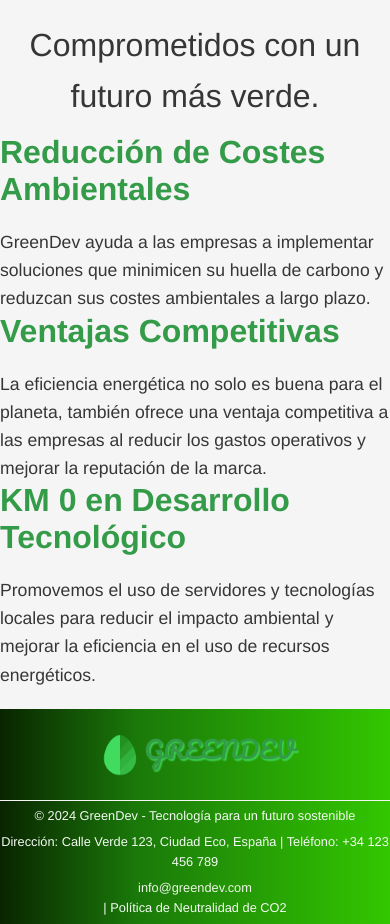
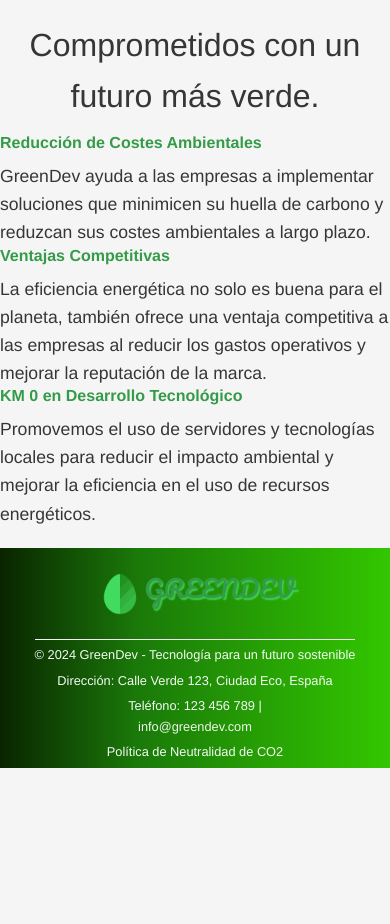
Before and after one commit to RuthDanielaAguirre/greenDev, a plain HTML site: page sostenibilidad.html in a window 390 px wide. Shown: the part 640-1564 px from the top of the page. After the commit the page ends 1408 px from the top, so only its background shows below. Drawn offline with nearby package versions, Linux system fonts and the light colour scheme.

Commit message:
hotfix titles

```diff
--- a/assets/scripts.js
+++ b/assets/scripts.js
@@ -45,8 +45,9 @@ document.addEventListener("DOMContentLoaded", function () {
             </div>
                 <div class = "footer-texto">
                 <p>&copy; 2024 GreenDev - Tecnología para un futuro sostenible</p>
-                <p>Dirección: Calle Verde 123, Ciudad Eco, España | Teléfono: +34 123 456 789</p>
-                <p><a href="mailto:info@greendev.com">info@greendev.com</a> | Política de Neutralidad de CO2</p>
+                <p>Dirección: Calle Verde 123, Ciudad Eco, España </p>
+                <p>Teléfono: 123 456 789 | <a href="mailto:info@greendev.com">info@greendev.com</a> </p>
+                <p>Política de Neutralidad de CO2</p>
                 </div>
             </footer>
         `;
--- a/assets/styles.css
+++ b/assets/styles.css
@@ -138,11 +138,11 @@ nav ul li a:hover {
     background: linear-gradient(90deg, rgba(9,36,0,1) 0%, rgba(26,121,9,1) 35%, rgba(51,199,0,1) 100%);
     color: rgb(244, 251, 244);
     text-align: center;
-    padding: 1.25rem 0;
+    padding: 0rem 1rem;
 }
 
 footer p {
-    size: .5em;
+    font-size: .9em;
     margin: 5px 0;
 }
 
@@ -154,7 +154,7 @@ footer a {
 
 .parallax {
     background-color: white;
-    margin: 5% 0%;
+    margin: 6% 0%;
     position: relative;
     justify-content: center;
     align-items: center;
@@ -443,6 +443,10 @@ form button:hover {
     #menu-toggle:checked + .hamburger + nav ul {
         display: flex;
     }
+    h2 {
+        font-size: 1rem;
+        margin-bottom: .625rem;
+    }
 
     .logo img {
         width: 3.5rem;
@@ -485,7 +489,7 @@ form button:hover {
     }
 
     .footer-container {
-        padding: 0;
+
         display: flex;
        flex-direction: column;
        align-items: center;
@@ -511,7 +515,7 @@ form button:hover {
     }
 
     .hero p {
-        font-size: 1.2rem;
+        font-size: 1.2em;
     }
 
     .hero-contacto img{
@@ -527,6 +531,7 @@ form button:hover {
     }
 
     .parallax{
+        margin-top:11%;
         height: 70vh;
     }
 
@@ -549,7 +554,10 @@ form button:hover {
 
         }
 
+        .hero h1 {
 
+            font-size: 1.5rem;
+        }
 
         .logo img {
             width: 3rem;
```
Also changed, not shown: index.html (+1 -1 lines).
